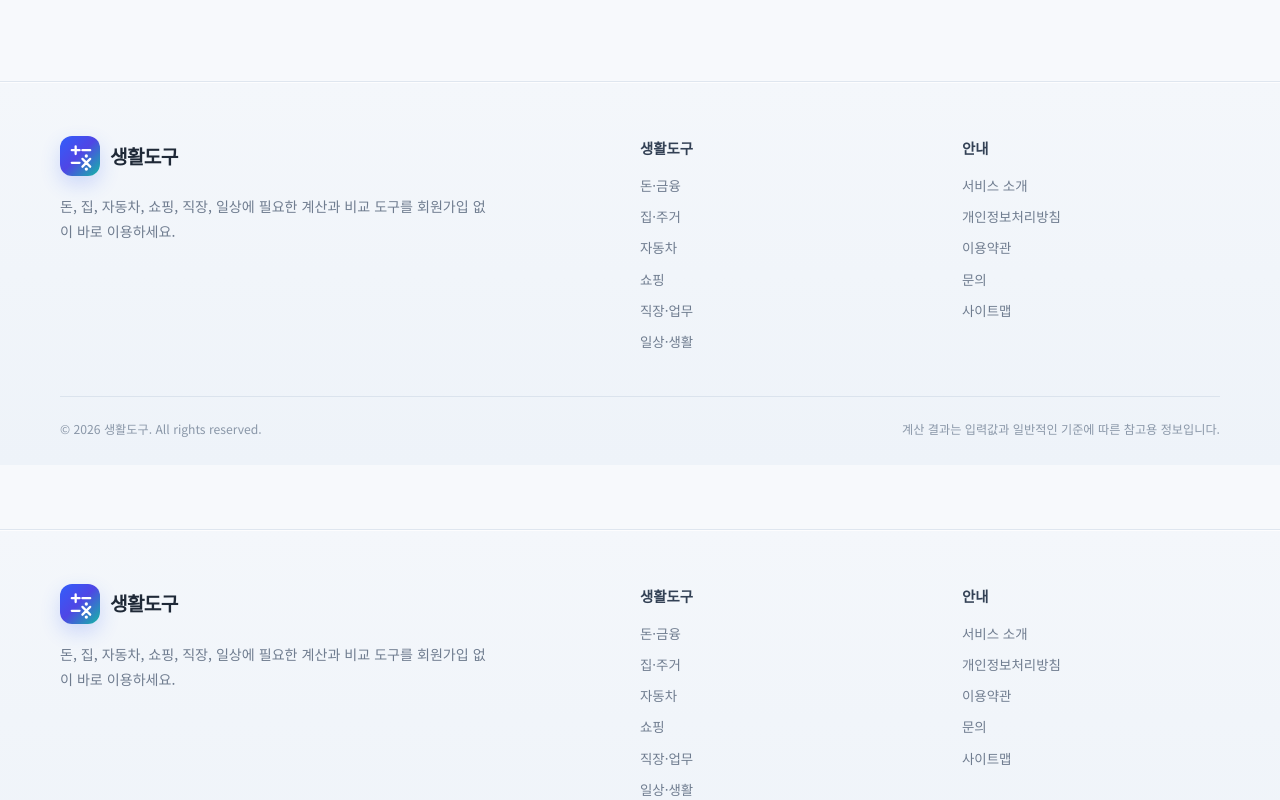
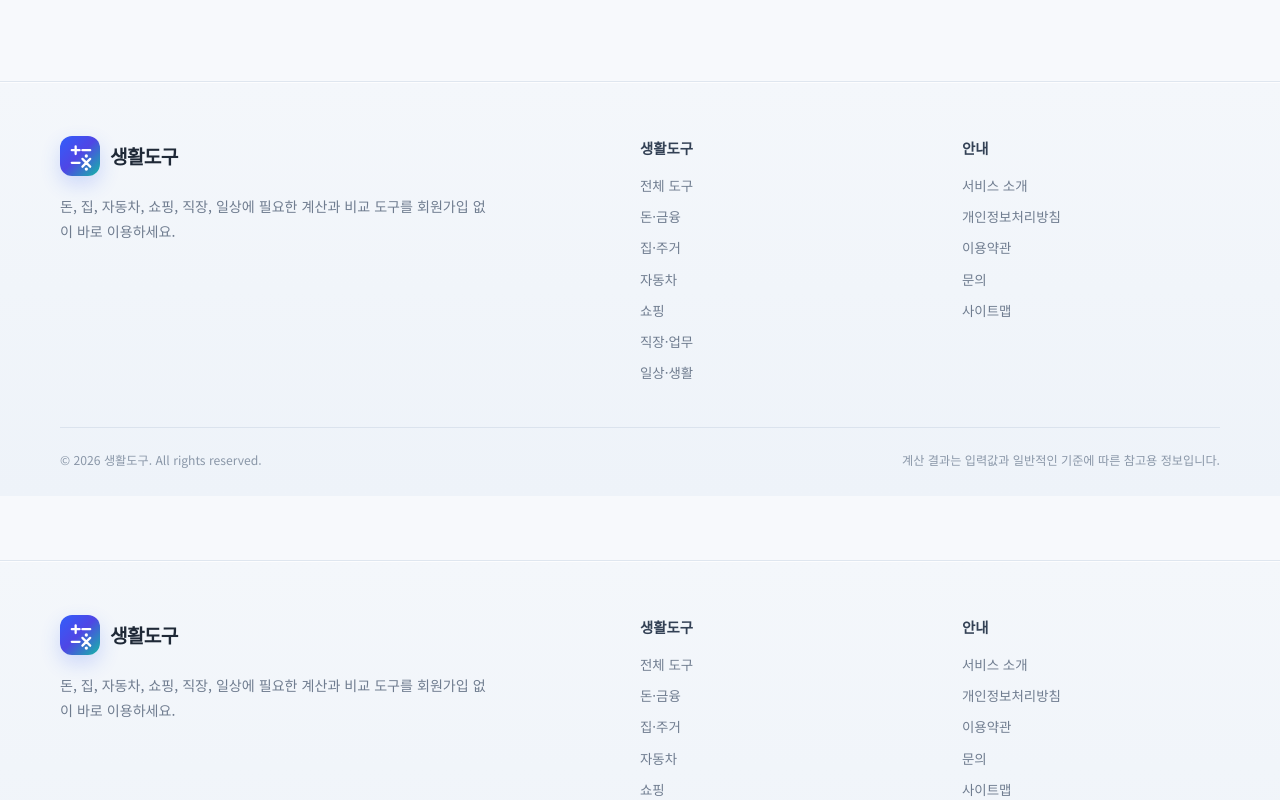
Before and after one commit to license-book/life-tools, a Next.js app: page /tools in a window 1280 px wide. Shown: the part 7160-7960 px from the top of the page. Built offline with nearby package versions, Linux system fonts and the light colour scheme.

Commit message:
Link footer to all tools directory

```diff
--- a/components/layout/SiteFooter.tsx
+++ b/components/layout/SiteFooter.tsx
@@ -11,7 +11,7 @@ export default function SiteFooter(){
         <Link href="/" className="site-footer-logo"><FooterLogoIcon/><span>생활도구</span></Link>
         <p>돈, 집, 자동차, 쇼핑, 직장, 일상에 필요한 계산과 비교 도구를 회원가입 없이 바로 이용하세요.</p>
       </div>
-      <div className="site-footer-column"><strong>생활도구</strong><Link href="/money">돈·금융</Link><Link href="/home">집·주거</Link><Link href="/car">자동차</Link><Link href="/buy">쇼핑</Link><Link href="/work">직장·업무</Link><Link href="/life">일상·생활</Link></div>
+      <div className="site-footer-column"><strong>생활도구</strong><Link href="/tools">전체 도구</Link><Link href="/money">돈·금융</Link><Link href="/home">집·주거</Link><Link href="/car">자동차</Link><Link href="/buy">쇼핑</Link><Link href="/work">직장·업무</Link><Link href="/life">일상·생활</Link></div>
       <div className="site-footer-column"><strong>안내</strong><Link href="/about">서비스 소개</Link><Link href="/privacy">개인정보처리방침</Link><Link href="/terms">이용약관</Link><Link href="/contact">문의</Link><Link href="/sitemap.html">사이트맵</Link></div>
     </div>
     <div className="container site-footer-bottom"><p>© {new Date().getFullYear()} 생활도구. All rights reserved.</p><p>계산 결과는 입력값과 일반적인 기준에 따른 참고용 정보입니다.</p></div>
```
